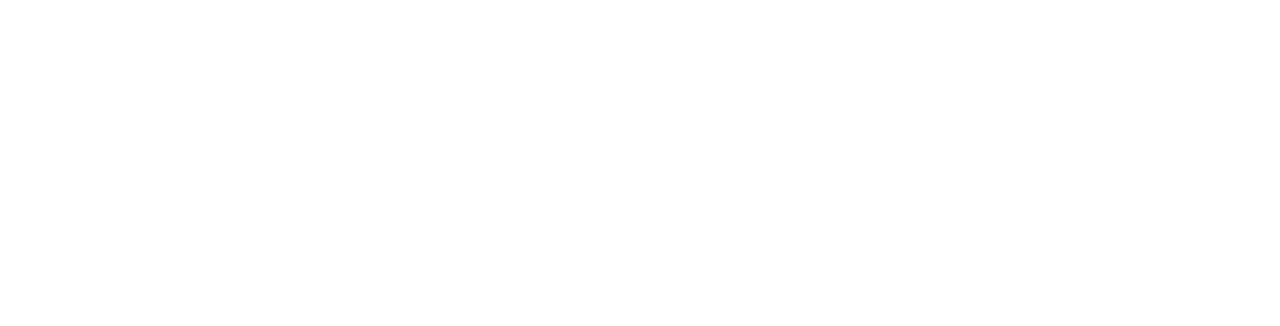
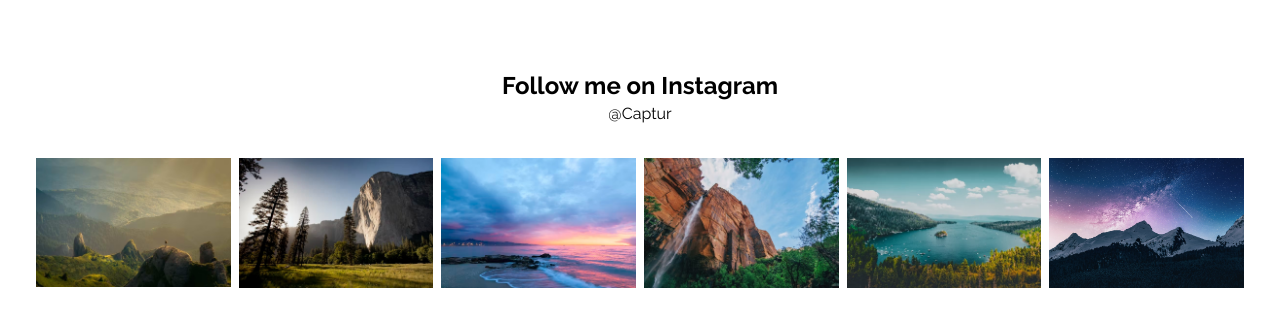
Before and after one commit to harry-jakes3018/photography-portfolio, a Next.js app: page / in a window 1280 px wide. Shown: the part 1868-2194 px from the top of the page. Before the commit the page ends 1842 px from the top, so only its background shows below. Built offline with nearby package versions, Linux system fonts and the light colour scheme.

Commit message:
Instagram Section Completed

```diff
--- /dev/null
+++ b/components/Instagram.js
@@ -0,0 +1,27 @@
+import React from "react";
+import IgImg1 from "../public/ig-img-1.jpeg";
+import IgImg2 from "../public/ig-img-2.jpeg";
+import IgImg3 from "../public/ig-img-3.jpeg";
+import IgImg4 from "../public/ig-img-4.jpeg";
+import IgImg5 from "../public/ig-img-5.jpeg";
+import IgImg6 from "../public/ig-img-6.jpeg";
+import InstagramImg from "./InstagramImg";
+
+const Instagram = () => {
+    return (
+        <div className="max-w-[1240px] mx-auto text-center py-24">
+            <p className="text-2xl font-bold">Follow me on Instagram</p>
+            <p className="pb-4">@Captur</p>
+            <div className="grid grid-cols-2 md:grid-cols-3 lg:grid-cols-6 gap-2 p-4">
+                <InstagramImg socialImg={IgImg1} />
+                <InstagramImg socialImg={IgImg2} />
+                <InstagramImg socialImg={IgImg3} />
+                <InstagramImg socialImg={IgImg4} />
+                <InstagramImg socialImg={IgImg5} />
+                <InstagramImg socialImg={IgImg6} />
+            </div>
+        </div>
+    );
+};
+
+export default Instagram;
--- /dev/null
+++ b/components/InstagramImg.js
@@ -0,0 +1,24 @@
+import Image from "next/image";
+import React from "react";
+import { FaInstagram } from "react-icons/fa";
+
+const InstagramImg = ({ socialImg }) => {
+    return (
+        <div className="relative">
+            <Image
+                src={socialImg}
+                alt="/"
+                className="w-full h-full"
+                layout="responsive"
+            />
+            {/* Overlay */}
+            <div className="flex justify-center items-center absolute top-0 left-0 right-0 bottom-0 hover:bg-black/50 group">
+                <p className="text-gray-300 hidden group-hover:block">
+                    <FaInstagram size={30} />
+                </p>
+            </div>
+        </div>
+    );
+};
+
+export default InstagramImg;
--- a/pages/index.js
+++ b/pages/index.js
@@ -1,5 +1,6 @@
 import Head from "next/head";
 import Hero from "../components/Hero";
+import Instagram from "../components/Instagram";
 import Slider from "../components/Slider";
 import { SliderData } from "../components/SliderData";
 
@@ -23,6 +24,7 @@
                 message="I capture moments in nature and keep them alive."
             />
             <Slider slides={SliderData} />
+            <Instagram />
         </>
     );
 }
```
